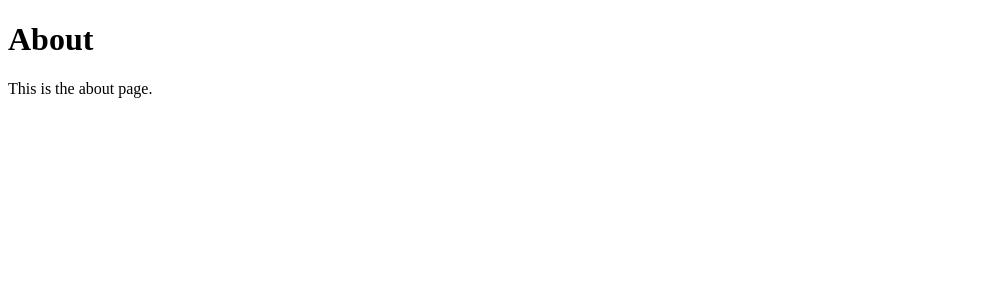
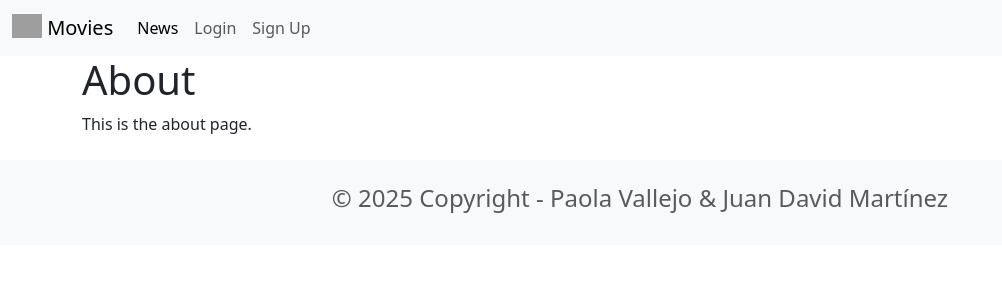
Before and after one commit to migueCOLORADO/PupiGo, a Django app: page /about/ in a window 1280 px wide. Shown: the top 300 px of the page, without its empty margins (0-1002 px from the left). Run offline with Django 5.2, Linux system fonts and the light colour scheme; grey boxes are pictures that could not be loaded.

Commit message:
Navbar y footer

```diff
--- a/movie/templates/about.html
+++ b/movie/templates/about.html
@@ -1,10 +1,5 @@
-<!DOCTYPE html>
-<html>
-<head>
-    <title>About</title>
-</head>
-<body>
+{% extends 'base.html' %}
+{% block content %}
     <h1>About</h1>
     <p>This is the about page.</p>
-</body>
-</html>
+{% endblock content %}
--- a/movie/templates/home.html
+++ b/movie/templates/home.html
@@ -1,7 +1,10 @@
 <!DOCTYPE html>
 <html lang="en">
+{% extends 'base.html' %}
+{% block content %}
 <head>
     <link href="https://cdn.jsdelivr.net/npm/bootstrap@5.3.8/dist/css/bootstrap.min.css" rel="stylesheet" integrity="sha384-sRIl4kxILFvY47J16cr9ZwB07vP4J8+LH7qKQnuqkuIAvNWLzeN8tE5YBujZqJLB" crossorigin="anonymous">
+    <script src="https://cdn.jsdelivr.net/npm/bootstrap@5.3.8/dist/js/bootstrap.bundle.min.js" integrity="sha384-FKyoEForCGlyvwx9Hj09JcYn3nv7wiPVlz7YYwJrWVcXK/BmnVDxM+D2scQbITxI" crossorigin="anonymous"></script>
     <meta charset="UTF-8">
     <meta name="viewport" content="width=device-width, initial-scale=1.0">
     <title>Hello World</title>
@@ -62,4 +65,5 @@
 </div>
 
 </body>
+{% endblock content %}
 </html>
--- a/moviereviews/settings.py
+++ b/moviereviews/settings.py
@@ -56,7 +56,10 @@ ROOT_URLCONF = 'moviereviews.urls'
 TEMPLATES = [
     {
         'BACKEND': 'django.template.backends.django.DjangoTemplates',
-        'DIRS': [],
+        'DIRS': [
+            os.path.join(BASE_DIR, 'moviereviews/templates'),
+            # Agrega más directorios aquí si los necesitas
+        ],
         'APP_DIRS': True,
         'OPTIONS': {
             'context_processors': [
--- /dev/null
+++ b/moviereviews/templates/base.html
@@ -0,0 +1,56 @@
+<!DOCTYPE html>
+<html lang="en">
+<head>
+    <link href="https://cdn.jsdelivr.net/npm/bootstrap@5.3.8/dist/css/bootstrap.min.css" rel="stylesheet" integrity="sha384-sRIl4kxILFvY47J16cr9ZwB07vP4J8+LH7qKQnuqkuIAvNWLzeN8tE5YBujZqJLB" crossorigin="anonymous">
+    <script src="https://cdn.jsdelivr.net/npm/bootstrap@5.3.8/dist/js/bootstrap.bundle.min.js" integrity="sha384-FKyoEForCGlyvwx9Hj09JcYn3nv7wiPVlz7YYwJrWVcXK/BmnVDxM+D2scQbITxI" crossorigin="anonymous"></script>
+    <meta charset="UTF-8">
+    <meta name="viewport" content="width=device-width, initial-scale=1.0">
+    <title>Hello World</title>
+</head>
+
+<nav class="navbar navbar-expand-lg bg-body-tertiary">
+<div class="container-fluid">
+<a class="navbar-brand" href="{% url 'home' %}">
+{% load static %}
+<img src="{% static 'images/home.png' %}" alt="" width="30" height="24"
+class="d-inline-block align-text-top" />
+Movies
+</a>
+<button class="navbar-toggler" type="button" data-bs-toggle="collapse"
+data-bs-target="#navbarSupportedContent" aria-controls="navbarSupportedContent"
+aria-expanded="false" aria-label="Toggle navigation">
+<span class="navbar-toggler-icon"></span>
+</button>
+<div class="collapse navbar-collapse" id="navbarSupportedContent">
+<ul class="navbar-nav me-auto mb-2 mb-lg-0">
+<li class="nav-item">
+<a class="nav-link active" aria-current="page" href="{% url 'news' %}">News</a>
+</li>
+<li class="nav-item">
+
+</li>
+<li class="nav-item">
+<a class="nav-link" href="#">Login</a>
+</li>
+<li class="nav-item">
+<a class="nav-link" href="#">Sign Up</a>
+</li>
+</ul>
+</div>
+</div>
+</nav>
+
+<div class="container">
+    {% block content %}
+    {% endblock content %}
+</div>
+
+<footer class="text-center text-lg-start bg-light text-muted mt-4">
+<div class="container">
+<div class="row">
+<div class="text-center p-4">
+<h4>© 2025 Copyright - Paola Vallejo & Juan David Martínez</h4>
+</div>
+</div>
+</div>
+</footer>
--- a/news/urls.py
+++ b/news/urls.py
@@ -3,4 +3,5 @@ from . import views
 
 urlpatterns = [
 path('', views.news, name='news'),
+
 ]
```
Also changed, not shown: news/templates/news.html (+6 -7 lines).
